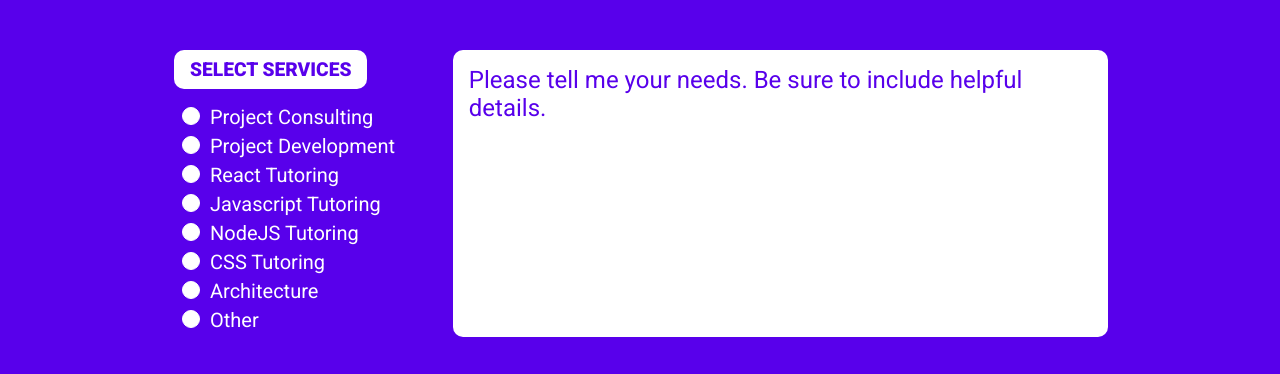
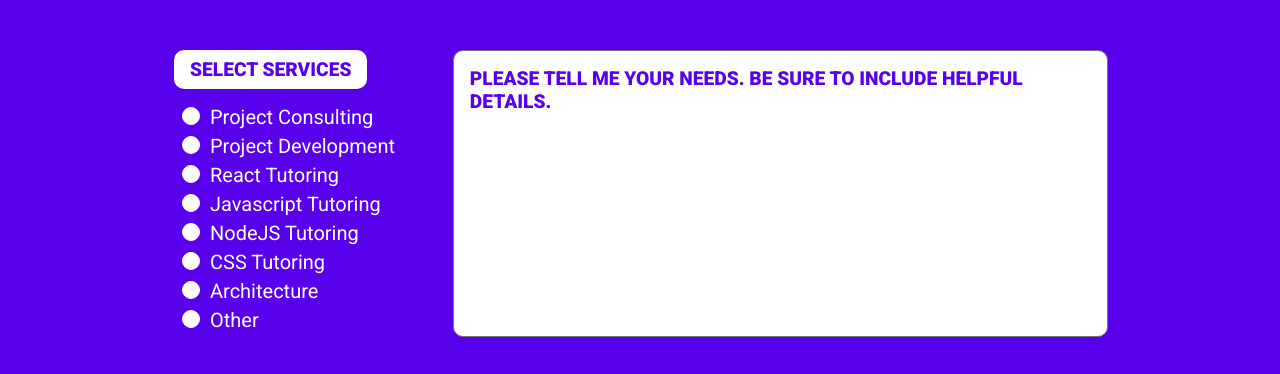
Before and after one commit to rardoz/roethedev, a React app: page / in a window 1280 px wide. Shown: the part 365-739 px from the top of the page. Built offline with nearby package versions, Linux system fonts and the light colour scheme.

Commit message:
change textarea color

```diff
--- a/src/app/components/pages/home/components/contact-form/components/textarea/component.tsx
+++ b/src/app/components/pages/home/components/contact-form/components/textarea/component.tsx
@@ -5,7 +5,11 @@ const Textarea: React.FC = () => {
   return (
     <div className='textarea'>
       <label htmlFor="message-textarea">Write a message</label>
-      <textarea id="message-textarea" className='textarea-input' placeholder="Please tell me your needs. Be sure to include helpful details."  />
+      <textarea
+        id="message-textarea"
+        className='textarea-input'
+        placeholder="Please tell me your needs. Be sure to include helpful details."
+      />
     </div>
   )
 }
--- a/src/app/components/pages/home/components/contact-form/components/textarea/styles.scss
+++ b/src/app/components/pages/home/components/contact-form/components/textarea/styles.scss
@@ -11,27 +11,20 @@
   }
 
   textarea {
-    transition: background-color 1s ease;
     background-color: $white-color;
-
-    &:focus {
-      background-color: $bright-white-color;
-    }
-
-    width: 100%;
+    font-family: $default-font-family;
     resize: none;
     height: 100%;
-    padding: spacer(4);
-    font-size: font-size(1);
-    color: $black-color;
-    font-family: $secondary-font-family;
+    width: 100%;
     border-radius: px-to-rem(10px);
-    border-width: 0;
+    font-size: 1.2rem;
+    font-weight: 700;
+    text-transform: uppercase;
+    padding: 1rem;
+    color: $primary-color;
 
     &::placeholder {
-      font-family: $default-font-family;
       color: $primary-color;
-      font-size: font-size(2);
     }
   }
 }
```
